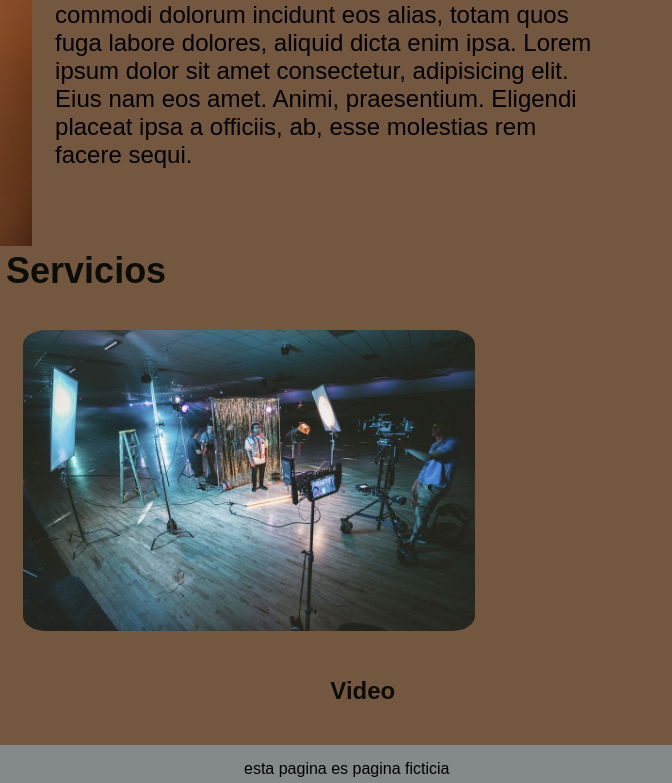
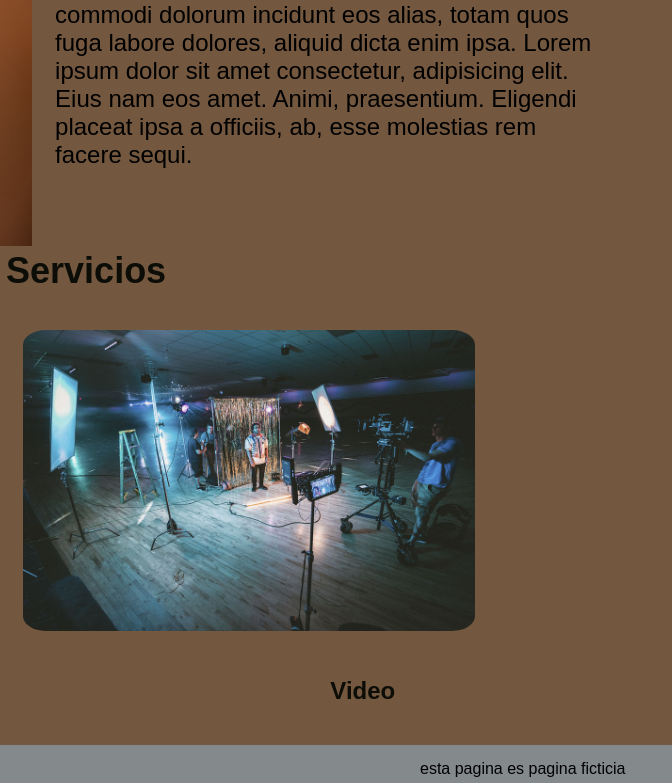
Before and after one commit to cleytoncaminha/Proyecto-curso, a plain HTML site: page index.html in a window 1280 px wide. Shown: the part 576-1359 px from the top of the page, 608-1280 px from the left. Drawn offline with Linux system fonts and the light colour scheme.

Commit message:
nuevo cambio2

```diff
--- a/style.css
+++ b/style.css
@@ -132,6 +132,6 @@ footer{
     width: 3vh;
 }
 .ficticia{
-    margin-left: 90vh;
+    margin-left: 70%;
     margin-top: 15px;
 }
```
